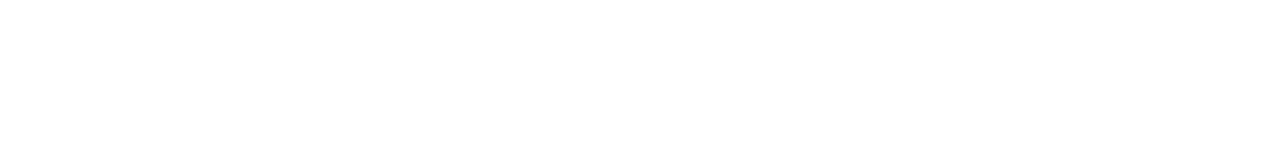
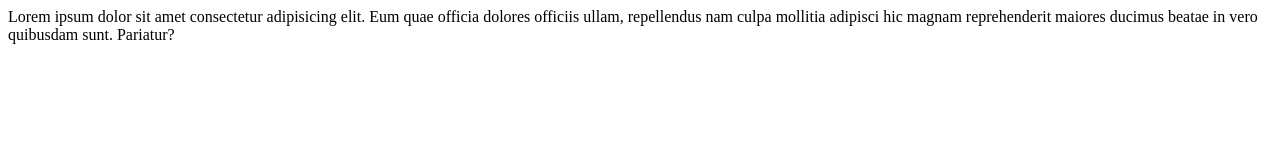
Before and after one commit to padeem/rectoliver-, a plain HTML site: page index.html in a window 1280 px wide. Drawn offline with Linux system fonts and the light colour scheme.

Commit message:
anohuate cambio aceptado

```diff
--- a/index.html
+++ b/index.html
@@ -7,6 +7,6 @@
     <title>Document</title>
 </head>
 <body>
-
+    Lorem ipsum dolor sit amet consectetur adipisicing elit. Eum quae officia dolores officiis ullam, repellendus nam culpa mollitia adipisci hic magnam reprehenderit maiores ducimus beatae in vero quibusdam sunt. Pariatur?
 </body>
 </html>
```
